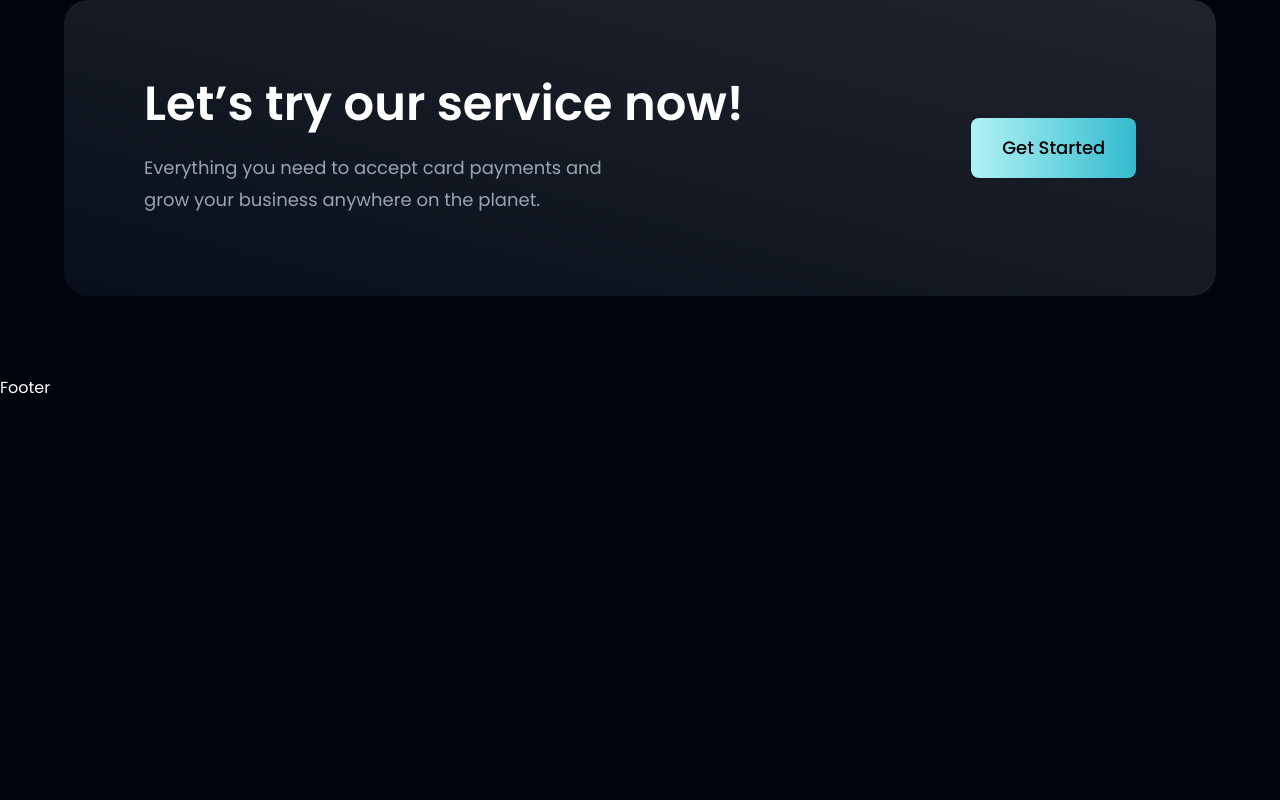
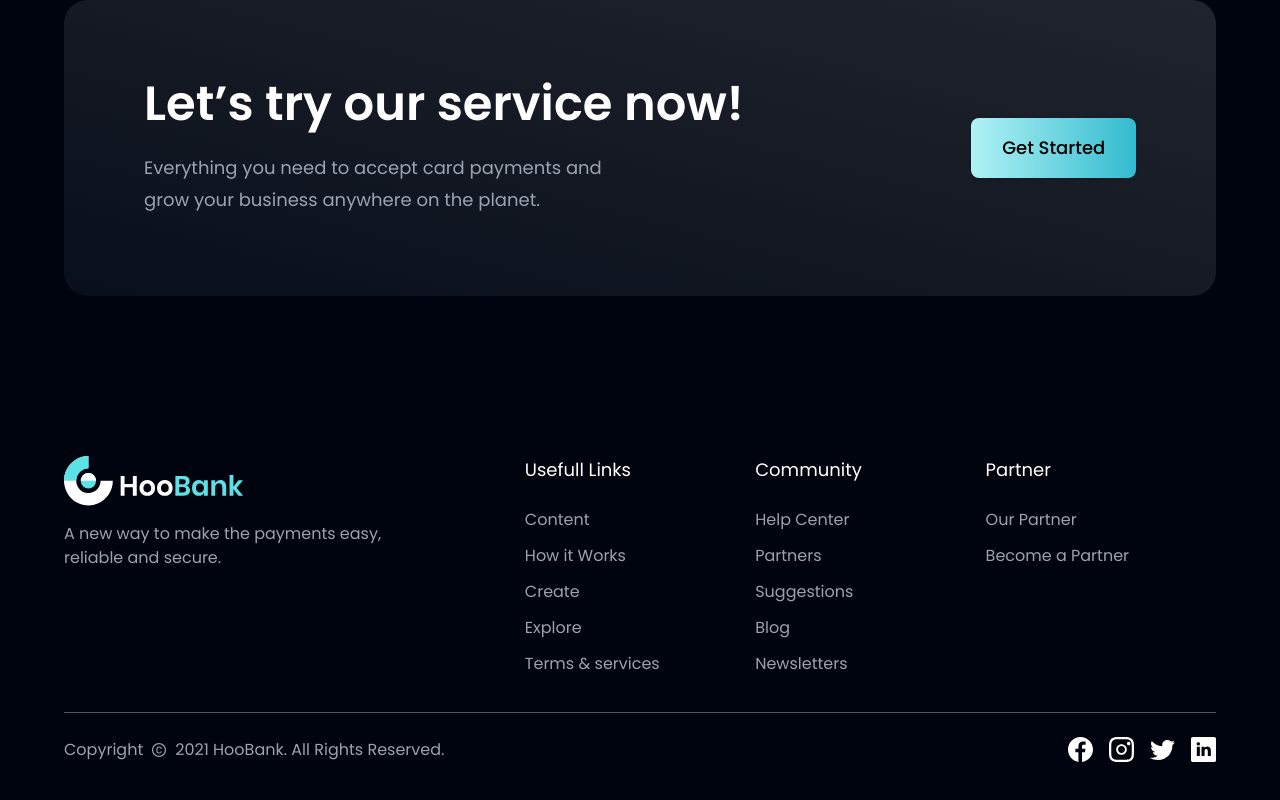
Before and after one commit to Marcosfitzsimons/hoobank-page, a Next.js app: page / in a window 1280 px wide. Shown: the part 3840-4640 px from the top of the page. Before the commit the page ends 4240 px from the top, so only its background shows below. Built offline with nearby package versions, Linux system fonts and the light colour scheme.

Commit message:
Add footer

```diff
--- a/app/components/Footer.jsx
+++ b/app/components/Footer.jsx
@@ -1,5 +1,90 @@
+import Image from "next/image";
+import { AiOutlineCopyrightCircle } from "react-icons/ai";
+
 const Footer = () => {
-  return <footer>Footer</footer>;
+  const links = [
+    {
+      title: "Usefull Links",
+      list: [
+        "Content",
+        "How it Works",
+        "Create",
+        "Explore",
+        "Terms & services",
+      ],
+    },
+    {
+      title: "Community",
+      list: ["Help Center", "Partners", "Suggestions", "Blog", "Newsletters"],
+    },
+    {
+      title: "Partner",
+      list: ["Our Partner", "Become a Partner"],
+    },
+  ];
+
+  return (
+    <footer className="py-20">
+      <div className="w-[min(90%,1400px)] mx-auto flex flex-col items-center text-center lg:text-start lg:items-start">
+        <div className="w-full flex flex-col gap-8 lg:flex-row lg:justify-between lg:pb-6 lg:border-b lg:border-b-gray-600">
+          <div className="flex flex-col items-center gap-4 lg:items-start lg:w-[30%]">
+            <Image src="/assets/logo.svg" width={180} height={90} alt="logo" />
+            <p className="text-gray-400">
+              A new way to make the payments easy, reliable and secure.
+            </p>
+          </div>
+          <div className="lg:grid lg:grid-cols-3 lg:w-[60%]">
+            {links.map((column) => (
+              <div className="" key={column.title}>
+                <p className="pb-4 lg:pb-6 text-lg">{column.title}</p>
+                {column.list.map((listItem, index) => (
+                  <p key={index} className="pb-2 lg:pb-3 text-gray-400">
+                    {listItem}
+                  </p>
+                ))}
+              </div>
+            ))}
+          </div>
+        </div>
+        <div className="w-full flex flex-col items-center gap-4 text-center lg:flex-row lg:justify-between lg:text-start pt-6">
+          <p className="flex items-center gap-2 text-gray-400 text-sm lg:text-base">
+            Copyright <AiOutlineCopyrightCircle /> 2021 HooBank. All Rights
+            Reserved.
+          </p>
+          <div className="flex items-center gap-4">
+            <Image
+              src="/assets/facebook.svg"
+              alt="facebook"
+              width={25}
+              height={25}
+              className="cursor-pointer"
+            />
+            <Image
+              src="/assets/instagram.svg"
+              alt="instagram"
+              width={25}
+              height={25}
+              className="cursor-pointer"
+            />
+            <Image
+              src="/assets/twitter.svg"
+              alt="twitter"
+              width={25}
+              height={25}
+              className="cursor-pointer"
+            />
+            <Image
+              src="/assets/linkedin.svg"
+              alt="linkedin"
+              width={25}
+              height={25}
+              className="cursor-pointer"
+            />
+          </div>
+        </div>
+      </div>
+    </footer>
+  );
 };
 
 export default Footer;
```
